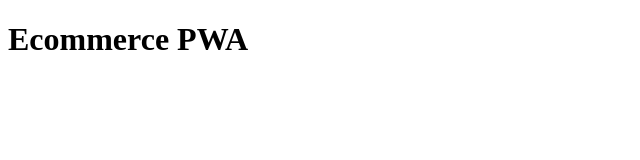
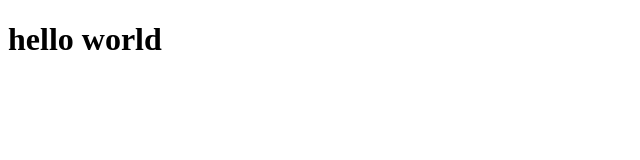
Before and after one commit to 11sid/ecommerce, a plain HTML site: page index.html in a window 1280 px wide. Shown: the whole page, without its empty margins (0-640 px from the left). Drawn offline with Linux system fonts and the light colour scheme.

Commit message:
completed

```diff
--- a/index.html
+++ b/index.html
@@ -6,6 +6,7 @@
     <title>Document</title>
 </head>
 <body>
-    <h1>Ecommerce PWA</h1>
+    <h1>hello world</h1>
+
 </body>
 </html>
```
Also changed, not shown: 1 other file.
